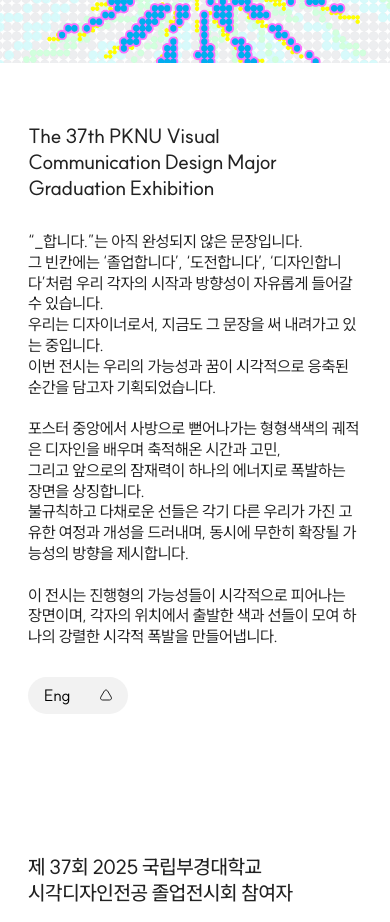
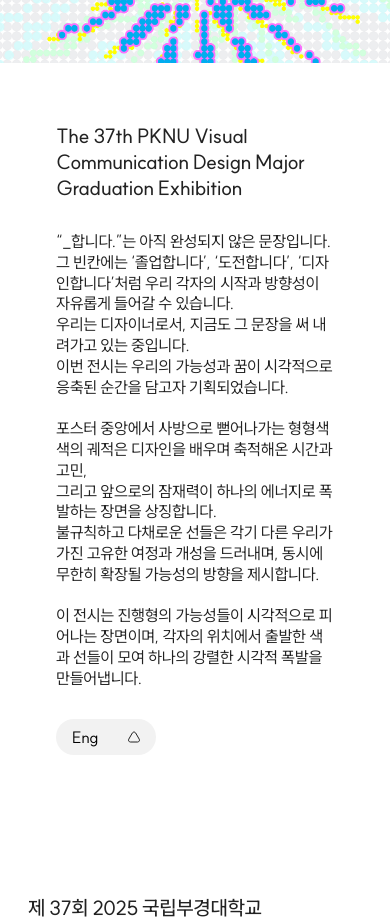
Before and after one commit to PKNU-VCD/pknu-vcd-fe, a Next.js app: page /introduce/introduction in a window 390 px wide. Shown: the part 1240-2162 px from the top of the page. Built offline with nearby package versions, Linux system fonts and the light colour scheme.

Commit message:
feat: ContentContainer에 모바일 padding추가

```diff
--- a/src/app/introduce/introduction/page.styles.ts
+++ b/src/app/introduce/introduction/page.styles.ts
@@ -100,6 +100,10 @@ export const ContentContainer = styled.div`
   flex-direction: column;
   gap: 30px;
   color: ${theme.colors.stroke};
+
+  @media (max-width: ${theme.breakpoints.mobileLarge}) {
+    padding: 0 28px;
+  }
 `;
 
 export const ContentTitle = styled.p`
```
